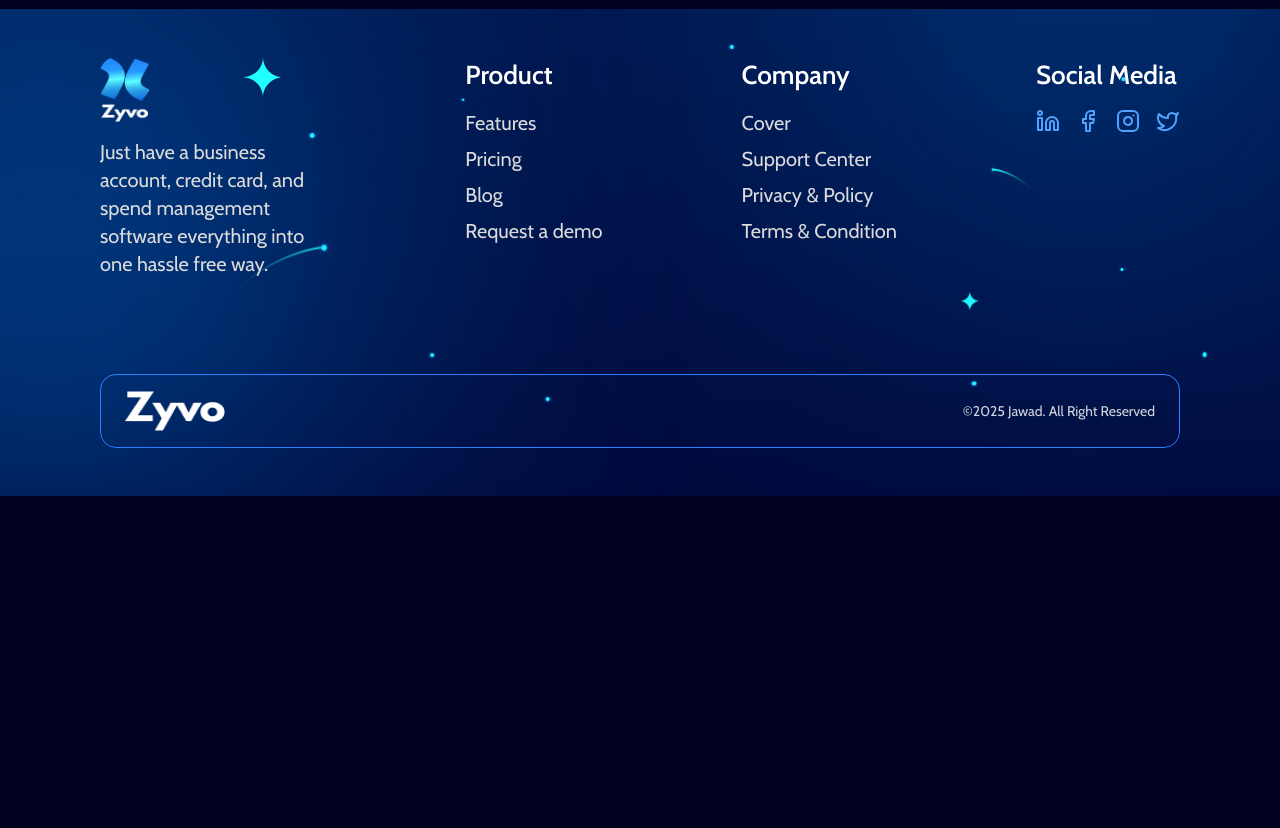
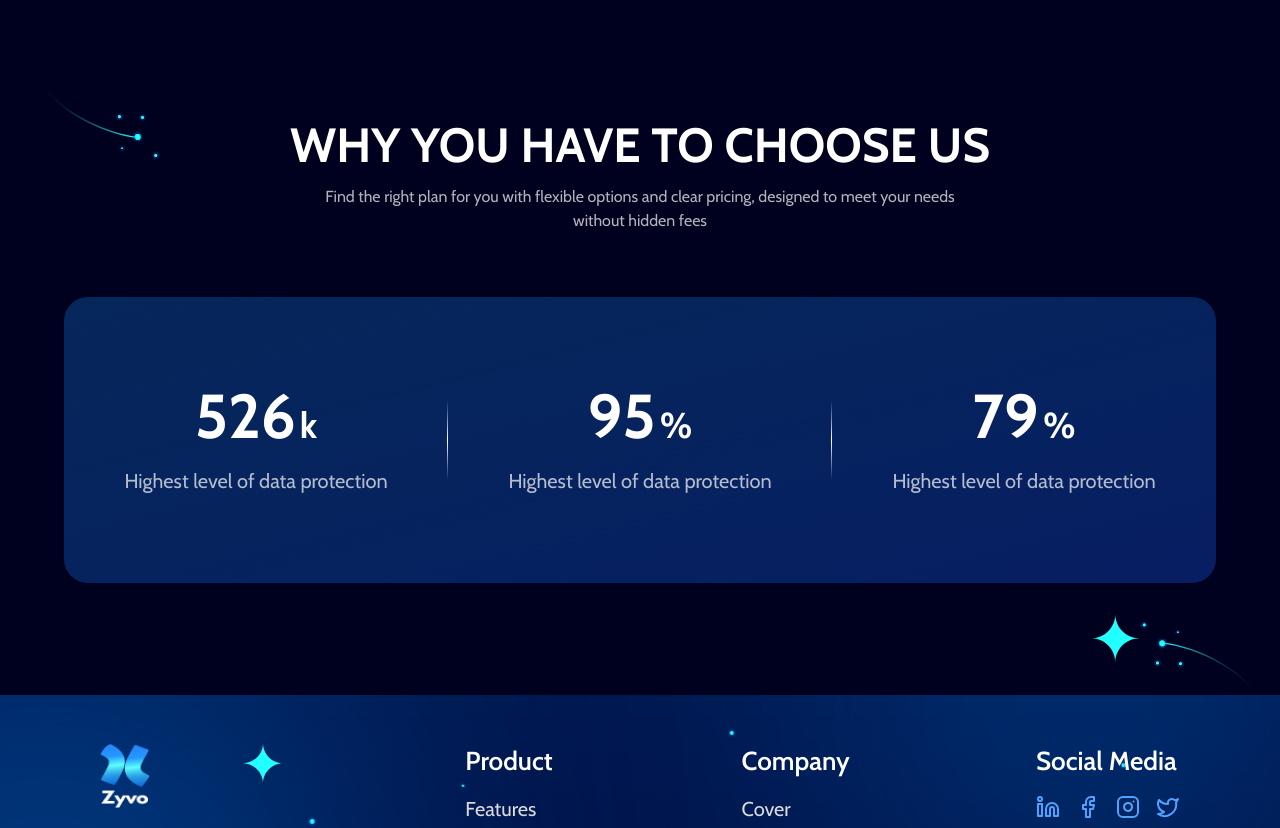
Before and after one commit to TamimOp/Fintech, a Next.js app: page / in a window 1280 px wide. Shown: the part 6440-7268 px from the top of the page. Before the commit the page ends 6936 px from the top, so only its background shows below. Built offline with nearby package versions, Linux system fonts and the light colour scheme.

Commit message:
Add WhyChooseUs component to enhance Home page with key statistics and visual elements

```diff
--- a/app/page.tsx
+++ b/app/page.tsx
@@ -4,6 +4,7 @@ import InfoOne from "@/components/InfoOne";
 import InfoThree from "@/components/InfoThree";
 import InfoTwo from "@/components/InfoTwo";
 import Pricing from "@/components/Pricing";
+import WhyChooseUs from "@/components/WhyChooseUs";
 
 export default function Home() {
   return (
@@ -14,6 +15,7 @@ export default function Home() {
       <InfoThree />
       <Expectation />
       <Pricing />
+      <WhyChooseUs />
     </main>
   );
 }
--- /dev/null
+++ b/components/WhyChooseUs.tsx
@@ -0,0 +1,80 @@
+"use client";
+
+import Image from "next/image";
+
+export default function WhyChooseUs() {
+  return (
+    <section className="relative py-28 px-4 md:px-8 text-center text-white overflow-hidden">
+      {/* Top sparkle */}
+      <Image
+        src="/assets/InfoOneSparkle.svg"
+        alt="Sparkle"
+        width={120}
+        height={120}
+        className="absolute top-10 left-10 rotate-[180deg]"
+      />
+
+      {/* Bottom sparkle */}
+      <Image
+        src="/assets/InfoOneSparkle.svg"
+        alt="Sparkle"
+        width={120}
+        height={120}
+        className="absolute -bottom-9 right-5"
+      />
+      <Image
+        src="/assets/Subtract.svg"
+        alt="Subtract"
+        width={49}
+        height={49}
+        className="absolute bottom-8 right-35"
+      />
+
+      {/* Heading */}
+      <h2 className="text-3xl md:text-5xl font-bold mb-4">
+        WHY YOU HAVE TO CHOOSE US
+      </h2>
+      <p className="text-white/70 max-w-2xl mx-auto mb-16">
+        Find the right plan for you with flexible options and clear pricing,
+        designed to meet your needs without hidden fees
+      </p>
+
+      {/* Stats Container */}
+      <div className="max-w-6xl mx-auto bg-gradient-to-br from-[#06275a] to-[#071e62] rounded-3xl flex flex-col md:flex-row overflow-hidden py-6">
+        {/* Stat 1 */}
+        <div className="flex-1 py-16 px-8 flex flex-col items-center justify-center relative gap-2">
+          <div className="text-5xl md:text-[62px] font-bold mb-3">
+            526<span className="text-2xl md:text-4xl ml-1">k</span>
+          </div>
+          <p className="text-white/70 text-base md:text-xl">
+            Highest level of data protection
+          </p>
+          {/* Right divider */}
+          <div className="hidden md:block absolute right-0 top-1/2 transform -translate-y-1/2 h-20 w-px bg-gradient-to-b from-transparent via-white to-transparent"></div>
+        </div>
+
+        {/* Stat 2 */}
+        <div className="flex-1 py-16 px-8 flex flex-col items-center justify-center relative gap-2">
+          <div className="text-5xl md:text-[62px] font-bold mb-3">
+            95<span className="text-2xl md:text-4xl ml-1">%</span>
+          </div>
+          <p className="text-white/70 text-base md:text-xl">
+            Highest level of data protection
+          </p>
+          {/* Right divider */}
+          <div className="hidden md:block absolute right-0 top-1/2 transform -translate-y-1/2 h-20 w-px bg-gradient-to-b from-transparent via-white to-transparent"></div>
+        </div>
+
+        {/* Stat 3 */}
+        <div className="flex-1 py-16 px-8 flex flex-col items-center justify-center gap-2">
+          <div className="text-5xl md:text-[62px] font-bold mb-3">
+            79<span className="text-2xl md:text-4xl ml-1">%</span>
+          </div>
+          <p className="text-white/70 text-base md:text-xl">
+            Highest level of data protection
+          </p>
+        </div>
+      </div>
+    </section>
+  );
+}
```
